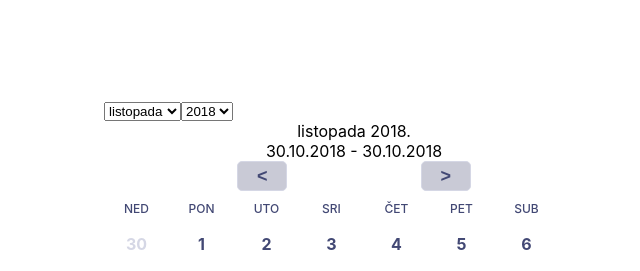
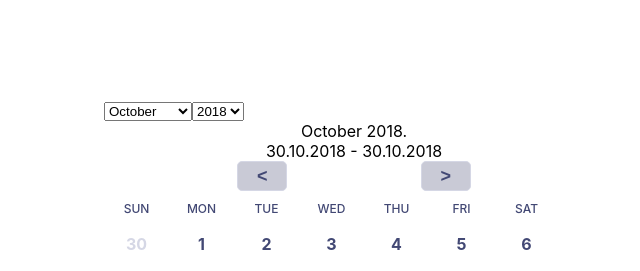
Before and after one commit to zcuric/react-diem, a React (Create React App) app: page / in a window 1280 px wide. Shown: the top 271 px of the page, without its empty margins (286-926 px from the left). Built offline with nearby package versions, Linux system fonts and the light colour scheme.

Commit message:
Remove weekStartsOn, use just locale

```diff
--- a/src/App.js
+++ b/src/App.js
@@ -1,5 +1,5 @@
 import React from "react";
-import { hr as locale } from "date-fns/locale";
+import { enUS as locale } from "date-fns/locale";
 import "./App.css";
 import Calendar from "./components/Calendar";
 import Month from "./components/Month";
@@ -12,7 +12,7 @@ import DateSelect from "./components/DateSelect";
 const App = () => (
   <div className="App">
     <div className="container">
-      <Calendar date={new Date()} locale={locale} weekStartsOn={0}>
+      <Calendar date={new Date()} locale={locale}>
         <DateSelect />
         <DisplayMonth />
         <DisplayRange />
--- a/src/components/Calendar/index.js
+++ b/src/components/Calendar/index.js
@@ -10,7 +10,6 @@ export const CalendarContext = React.createContext({
   },
   dateFormat: "dd.MM.yyyy",
   locale: enUS,
-  weekStartsOn: 0,
   updateDate: () => {},
   onDayHover: () => {},
   onDayClick: () => {}
@@ -76,7 +75,6 @@ const Calendar = props => {
         selectedDates,
         dateFormat: props.dateFormat || "dd.MM.yyyy",
         locale: props.locale || enUS,
-        weekStartsOn: props.weekStartsOn || 0,
         onDayClick,
         onDayHover,
         updateDate
--- a/src/components/DayNames/index.js
+++ b/src/components/DayNames/index.js
@@ -15,18 +15,18 @@ const StyledDayLabel = styled.div`
   font-weight: 500;
 `;
 
-const daysOfWeek = (date, weekStartsOn, locale) =>
+const daysOfWeek = (date, locale) =>
   eachDayOfInterval({
-    start: startOfWeek(date, { weekStartsOn }, { locale }),
-    end: endOfWeek(date, { weekStartsOn }, { locale })
+    start: startOfWeek(date, { locale }),
+    end: endOfWeek(date, { locale })
   });
 
 const DaysLabel = () => {
   return (
     <div className="month">
       <CalendarContext.Consumer>
-        {({ date, weekStartsOn, locale }) =>
-          daysOfWeek(date, weekStartsOn, locale).map(day => (
+        {({ date, locale }) =>
+          daysOfWeek(date, locale).map(day => (
             <StyledDayLabel key={format(day, "E", { locale })} className="day">
               {format(day, "E", { locale })}
             </StyledDayLabel>
--- a/src/components/Month/index.js
+++ b/src/components/Month/index.js
@@ -9,10 +9,10 @@ import {
 import Day from "../Day";
 import { CalendarContext } from "../Calendar";
 
-const daysOfMonth = (date, weekStartsOn, locale) =>
+const daysOfMonth = (date, locale) =>
   eachDayOfInterval({
-    start: startOfWeek(startOfMonth(date, { weekStartsOn }, { locale })),
-    end: endOfWeek(endOfMonth(date, { weekStartsOn }, { locale }))
+    start: startOfWeek(startOfMonth(date, { locale })),
+    end: endOfWeek(endOfMonth(date, { locale }))
   });
 
 const Month = () => {
@@ -20,8 +20,7 @@ const Month = () => {
     <div className="month">
       <CalendarContext.Consumer>
         {context =>
-          daysOfMonth(context.date, context.weekStartsOn, context.locale).map(
-            day => (
+          daysOfMonth(context.date, context.locale).map(day => (
             <Day
               onDayClick={context.onDayClick}
               onDayHover={context.onDayHover}
@@ -31,8 +30,7 @@ const Month = () => {
               day={day}
               locale={context.locale}
             />
-            )
-          )
+          ))
         }
       </CalendarContext.Consumer>
     </div>
```
Lines whose indentation alone changed are shown as unchanged.
